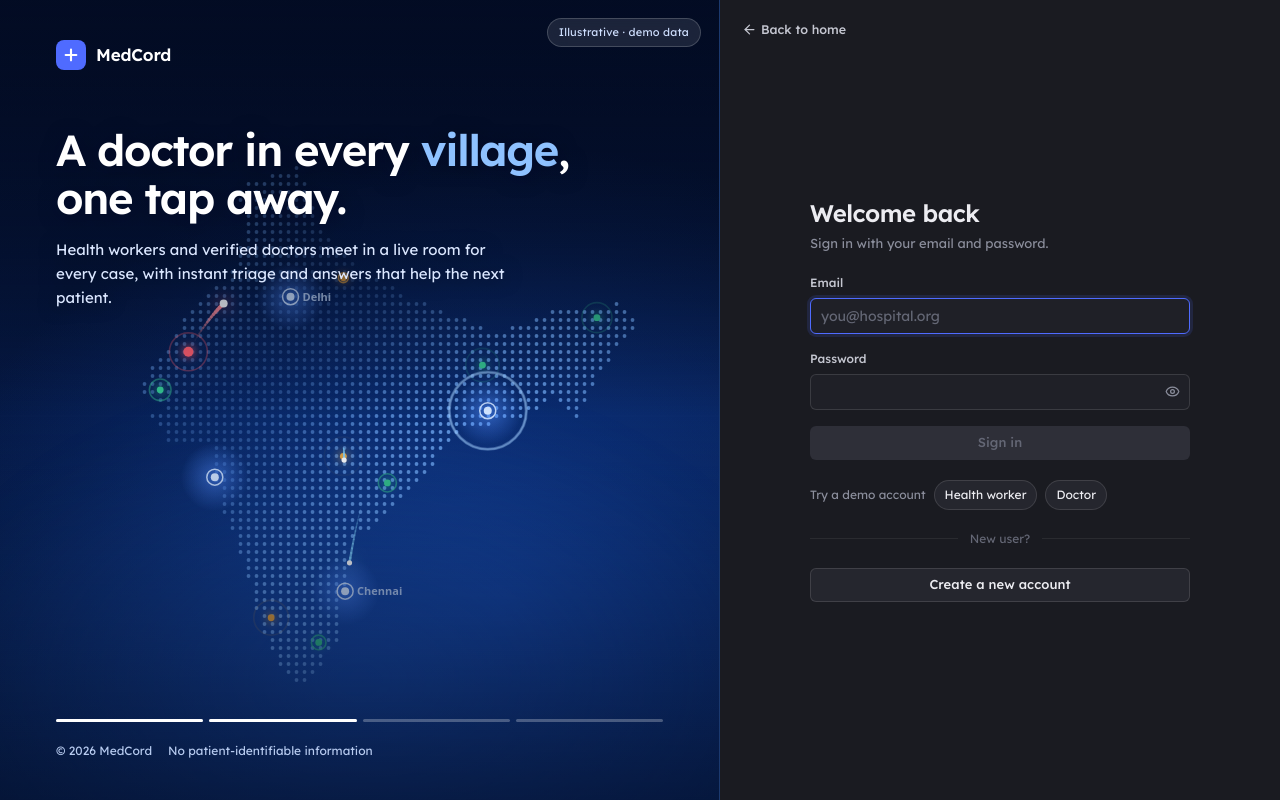
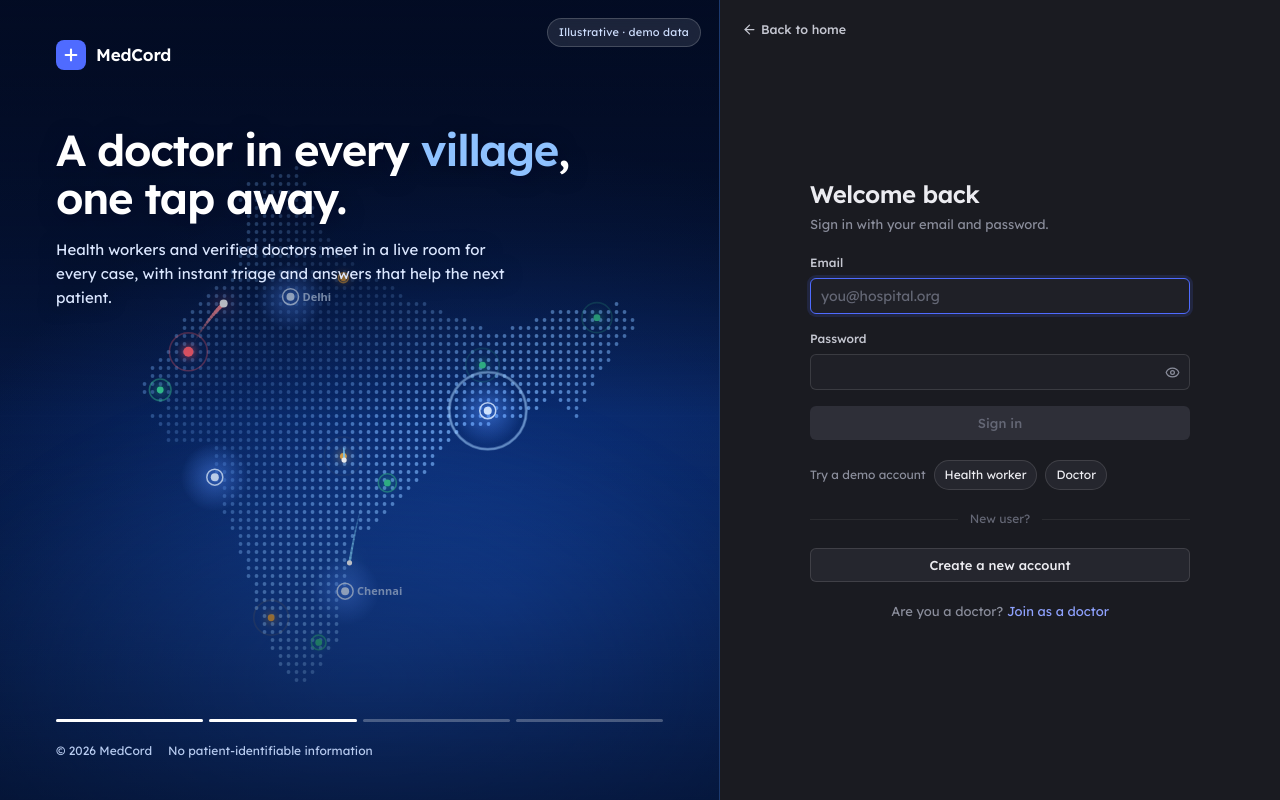
Before and after one commit to KarthikeyanMahendran/MedCord, a React (Vite) app in the folder frontend/: page /login in a window 1280 px wide. Built offline with nearby package versions, Linux system fonts and the light colour scheme; no server answers.

Commit message:
feat(auth): Join as a doctor link on sign-in

```diff
--- a/frontend/src/pages/Login.tsx
+++ b/frontend/src/pages/Login.tsx
@@ -78,6 +78,7 @@ export default function Login() {
 
       <div className="mc-auth-divider">New user?</div>
       <Link to="/register" style={{ textDecoration: 'none' }}><Button variant="secondary" full>Create a new account</Button></Link>
+      <p className="mc-hint" style={{ textAlign: 'center', margin: 0 }}>Are you a doctor? <Link to="/register?role=doctor">Join as a doctor</Link></p>
     </AuthLayout>
   )
 }
```
